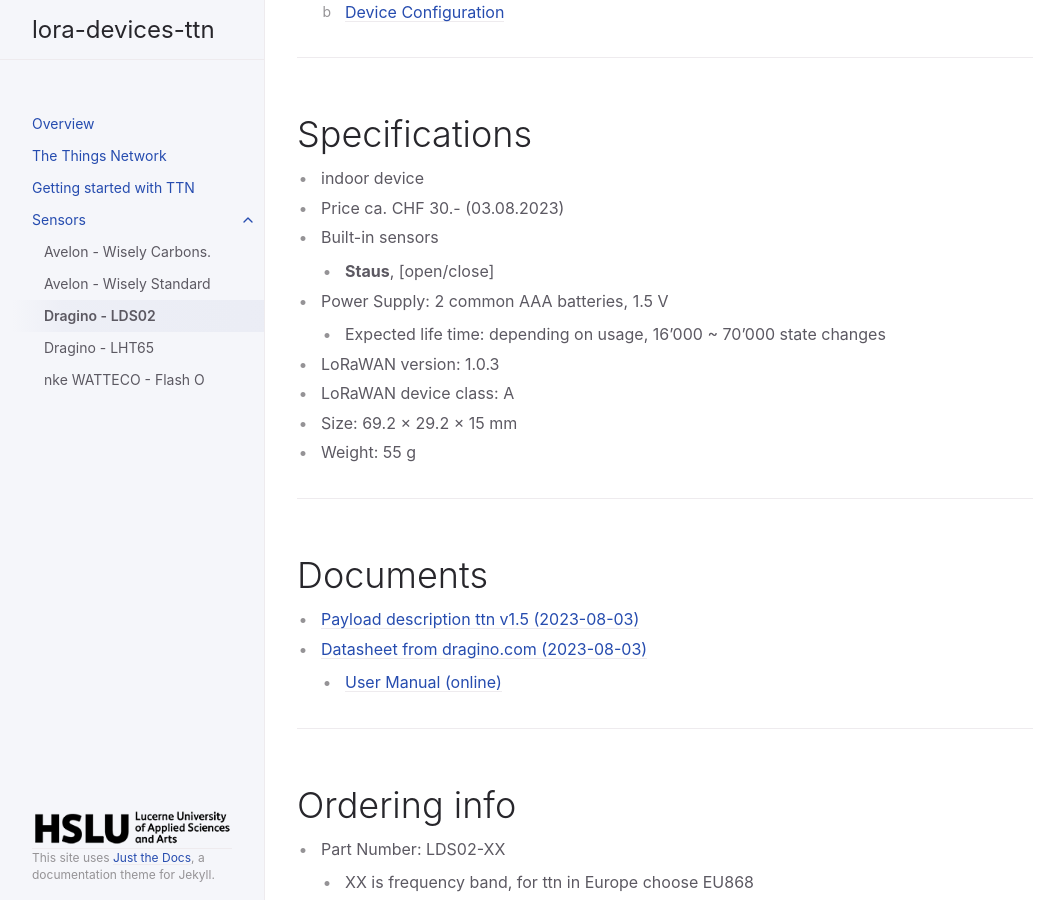
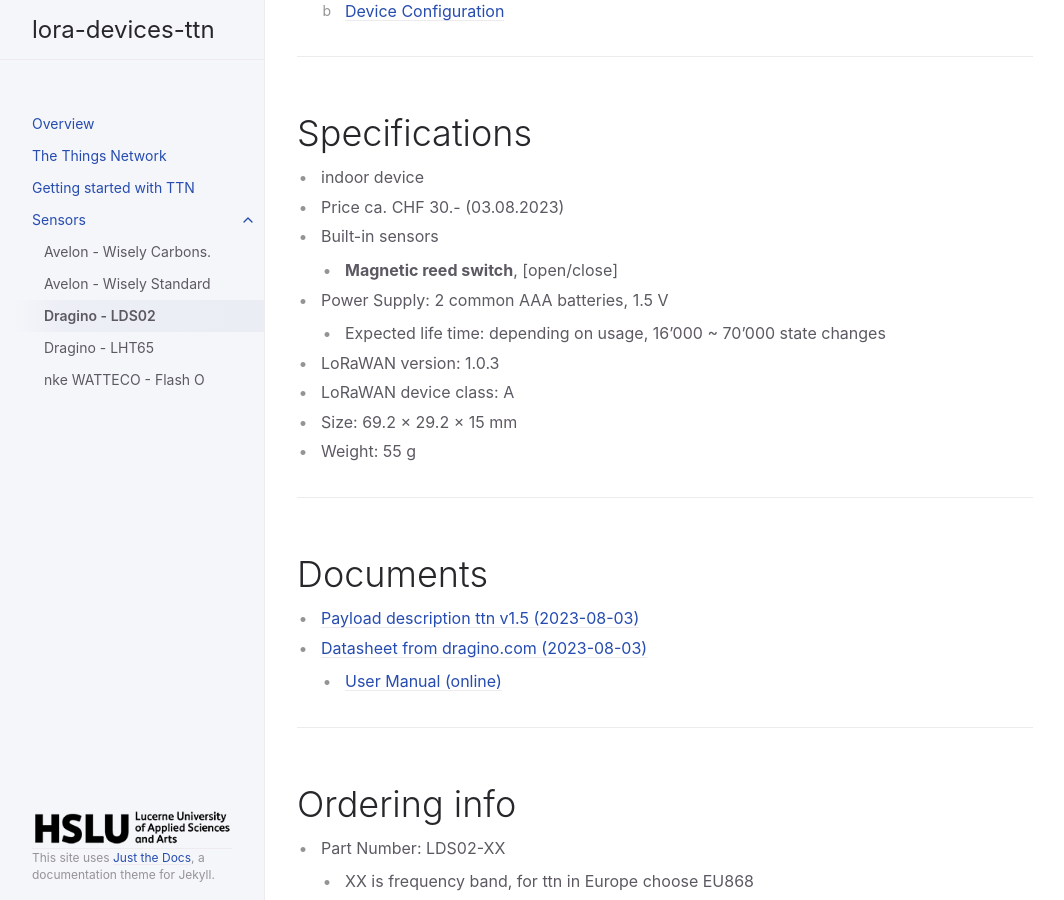
Before and after one commit to hslu-ige-laes/lora-devices-ttn, a Jekyll site: the page built from docs/sensors/dragino-lds02.md, in a window 1280 px wide and 900 px high, scrolled down 503 px. Shown: the whole window, without its empty margins (107-1171 px from the left). Built offline with Jekyll 4.4.1, drawn with Linux system fonts in a browser that asks for light colours.

Commit message:
Update dragino-lds02.md

```diff
--- a/docs/sensors/dragino-lds02.md
+++ b/docs/sensors/dragino-lds02.md
@@ -3,10 +3,11 @@ layout: default
 title: Dragino - LDS02
 parent: Sensors
 ---
+
+<img src="https://github.com/hslu-ige-laes/lora-devices-ttn/raw/master/docs/sensors/dragino-lds02_01.jpg" width="250" align="right">
+
 # Dragino - LDS02
 {: .no_toc }
-
-<img src="https://github.com/hslu-ige-laes/lora-devices-ttn/raw/master/docs/sensors/dragino-lds02_01.jpg" width="250" align="right">
 
 - Manufacturer: <a href="https://www.dragino.com/" target="_blank">Dragino</a>
 - Product: <a href="https://www.dragino.com/products/lorawan-nb-iot-door-sensor-water-leak/item/181-lds02.html" target="_blank">LDS02</a>
@@ -27,7 +28,7 @@ The LDS02 is a LoRaWAN Window/Door Sensor.
 - indoor device
 - Price ca. CHF 30.- (03.08.2023)
 - Built-in sensors
-  - <b>Staus</b>, [open/close]
+  - <b>Magnetic reed switch</b>, [open/close]
 - Power Supply: 2 common AAA batteries, 1.5 V
   - Expected life time: depending on usage, 16'000 ~ 70'000 state changes
 - LoRaWAN version: 1.0.3
```
